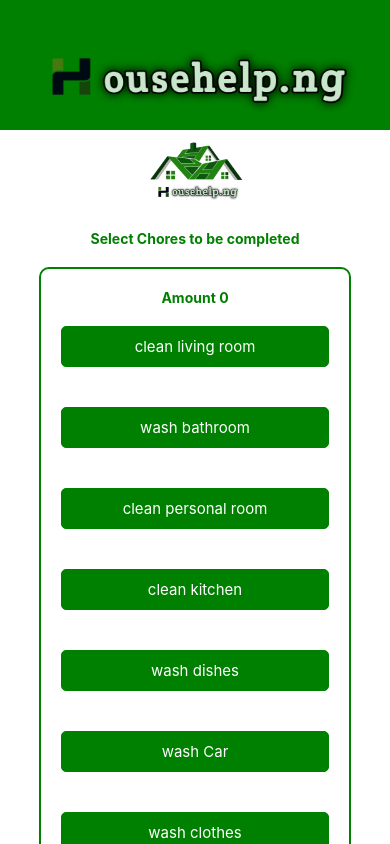
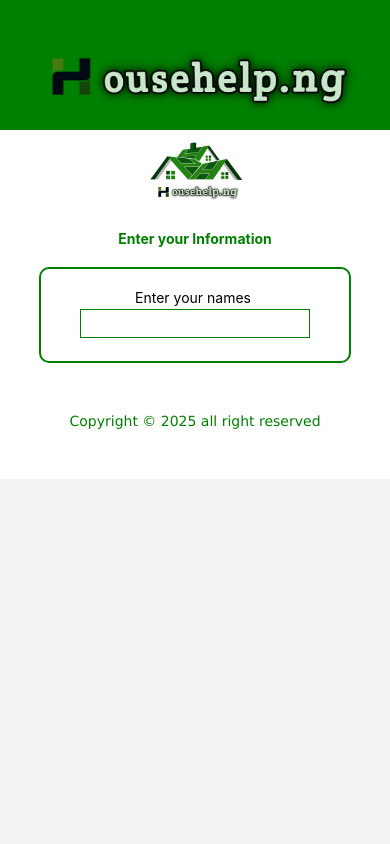
Before and after one commit to zadan7/Househelp.app, a React Native app: screen /Partdetails in a window 390 px wide. Built offline with nearby package versions, Linux system fonts and the light colour scheme.

Commit message:
not much addition

```diff
--- a/App.js
+++ b/App.js
@@ -15,6 +15,7 @@
 import { Fulltime } from './pages/request_type/fulltime';
 import { SelectApartment } from './pages/request_type/partime/selectApartment';
 import { SelectChores } from './pages/request_type/partime/selectChores';
+import { PartDetails } from './pages/request_type/partime/PartDetails';
 const Stack = createNativeStackNavigator();
 
 const MyStack = () => {
@@ -30,6 +31,8 @@
         <Stack.Screen name="partime" component={SelectApartment}  options={{ headerShown: false }}/>
         <Stack.Screen name="fulltime" component={Fulltime}  options={{ headerShown: false }}/>
         <Stack.Screen name="selectchores" component={SelectChores}  options={{ headerShown: false }}/>
+        <Stack.Screen name="Partdetails" component={PartDetails}  options={{ headerShown: false }}/>
+
 
 
 
--- a/package.json
+++ b/package.json
@@ -19,7 +19,8 @@
     "react-native": "0.74.5",
     "react-native-web": "~0.19.10",
     "react-native-screens": "3.31.1",
-    "react-native-safe-area-context": "4.10.5"
+    "react-native-safe-area-context": "4.10.5",
+    "@react-native-community/datetimepicker": "8.0.1"
   },
   "devDependencies": {
     "@babel/core": "^7.20.0"
--- a/pages/Home.js
+++ b/pages/Home.js
@@ -8,7 +8,7 @@
 
 function Home({ navigation }) {
   useEffect(()=>{
-    navigation.navigate("selectchores")
+    navigation.navigate("Partdetails")
   },[])
   return (
     <ScrollView >
--- /dev/null
+++ b/pages/request_type/partime/PartDetails.js
@@ -0,0 +1,167 @@
+import * as React from 'react';
+import { Pressable, StyleSheet, Text, View, ScrollView, Alert } from 'react-native';
+import { Header } from '../../../component/Header';
+import { Footer } from '../../../component/Footer';
+import { useState } from 'react';
+import { useEffect } from 'react';
+import { TextInput } from 'react-native-web';
+
+function PartDetails({ navigation }) {
+
+let selectedbuttons =[]
+  const [selectedButtons, setSelectedButtons] = useState([]);
+  const[totalcost, settotalcost]=useState(0);
+
+  const activeButtonStyle = {
+    backgroundColor: 'white',
+    color: 'green',
+    paddingVertical: 10,
+    paddingHorizontal: 20,
+    fontSize: 15,
+    textAlign: 'center',
+    borderRadius: 5,
+    borderColor:"green",
+    borderWidth:1,
+  };
+
+  const inactiveButtonStyle = {
+    backgroundColor: 'green',
+    color: 'white',
+    paddingVertical: 10,
+    paddingHorizontal: 20,
+    fontSize: 15,
+    textAlign: 'center',
+    borderRadius: 5,
+    borderWidth: 1,
+    borderColor: 'green',
+  };
+  const [Buttons, setbuttons]=useState({
+    btn1:{
+      id:1,
+      chore:"clean living room",
+      style:inactiveButtonStyle,
+      price:800
+    },
+    btn2:{
+      id:2,
+      chore:"wash bathroom",
+      style:inactiveButtonStyle,
+      price:800,
+    },
+    btn3:{
+      id:3,
+      chore:"clean personal room",
+      style:inactiveButtonStyle,
+      price:700,
+    }
+    ,
+    btn4:{
+      id:4,
+
+      chore:"clean kitchen",
+      style:inactiveButtonStyle,
+      price:800,
+    }
+    ,
+    btn5:{
+      id:5,
+      chore:"wash dishes",
+      style:inactiveButtonStyle,
+      price:1000,
+    },
+    btn6:{
+      id:6,
+      chore:"wash Car",
+      style:inactiveButtonStyle,
+      price:2000,
+    },
+    btn7:{
+      id:7,
+      chore:"wash clothes",
+      style:inactiveButtonStyle,
+      price:3000,
+    }
+  }
+)
+
+
+
+
+
+useEffect(()=>{
+
+console.log(Buttons)
+},[])
+
+
+
+  return (
+    <ScrollView>
+      <View style={styles.container}>
+        <Header navigation={navigation} />
+
+      <Text style={{color:"green",fontWeight:"bold"}}>Enter your Information</Text>
+
+        <View style={styles.buttonContainer}>
+          <View style={styles.inputContainer}>
+            <Text style={{fontSize:"15",textAlign:"center"}}>Enter your names </Text>
+            <TextInput style={styles.pinput} onChangeText={(text)=>{console.log(text)}}></TextInput>
+
+          </View>
+
+        </View>
+
+        <Footer />
+      </View>
+    </ScrollView>
+  );
+}
+
+
+const styles = StyleSheet.create({
+  container: {
+    flex: 1,
+    backgroundColor: '#fff',
+    alignItems: 'center',
+    height: 800,
+    fontFamily: 'Roboto',
+  },
+  buttonContainer: {
+    width: '80%',
+    alignItems: 'center',
+    marginTop: 20,
+    borderWidth: 2,
+    borderColor: 'green',
+    borderRadius: 10,
+    padding: 20,
+    // backgroundColor:"green"
+  },
+  Pressable: {
+    marginBottom: 20,
+    marginTop: 20,
+    width: '100%',
+    borderRadius: 20,
+    backgroundColor:"green",
+    color:"white",
+    padding:"10",
+  },
+  btntext:{
+    color:"white",
+
+  },
+  pinput:{
+    padding:5,
+    borderColor:"green",
+    borderWidth:1,
+    textAlign:"center",
+    margin:3,
+  },
+  inputContainer:{
+    textAlign:"center",
+    padding:"5"
+
+  }
+});
+
+
+export { PartDetails };
--- a/pages/request_type/partime/selectChores.js
+++ b/pages/request_type/partime/selectChores.js
@@ -276,7 +276,13 @@
             <Text style={Buttons.btn7.style}>{Buttons.btn7.chore}</Text>
           </Pressable>
 
-          <Pressable style={styles.Pressable} onPress={() => {console.log("done",totalcost,)}}>
+          <Pressable style={styles.Pressable} onPress={() =>
+          {
+
+            console.log("done",totalcost,)
+            navigation.navigate("Partdetails")
+
+          }}>
             <Text style={activeButtonStyle}>Done</Text>
           </Pressable>
 
```
Also changed, not shown: 1 other file (tests, documents, lock files or other folders).
